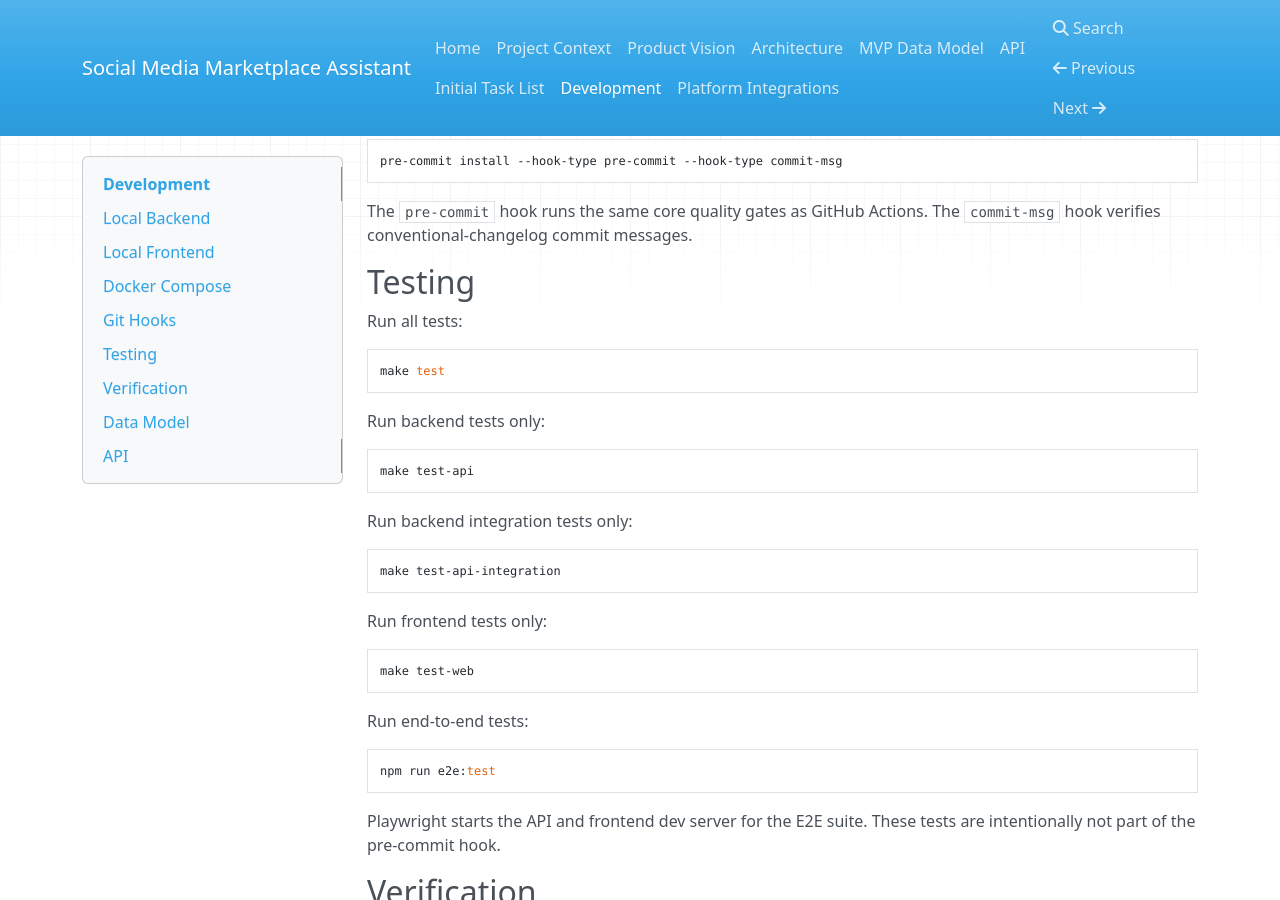
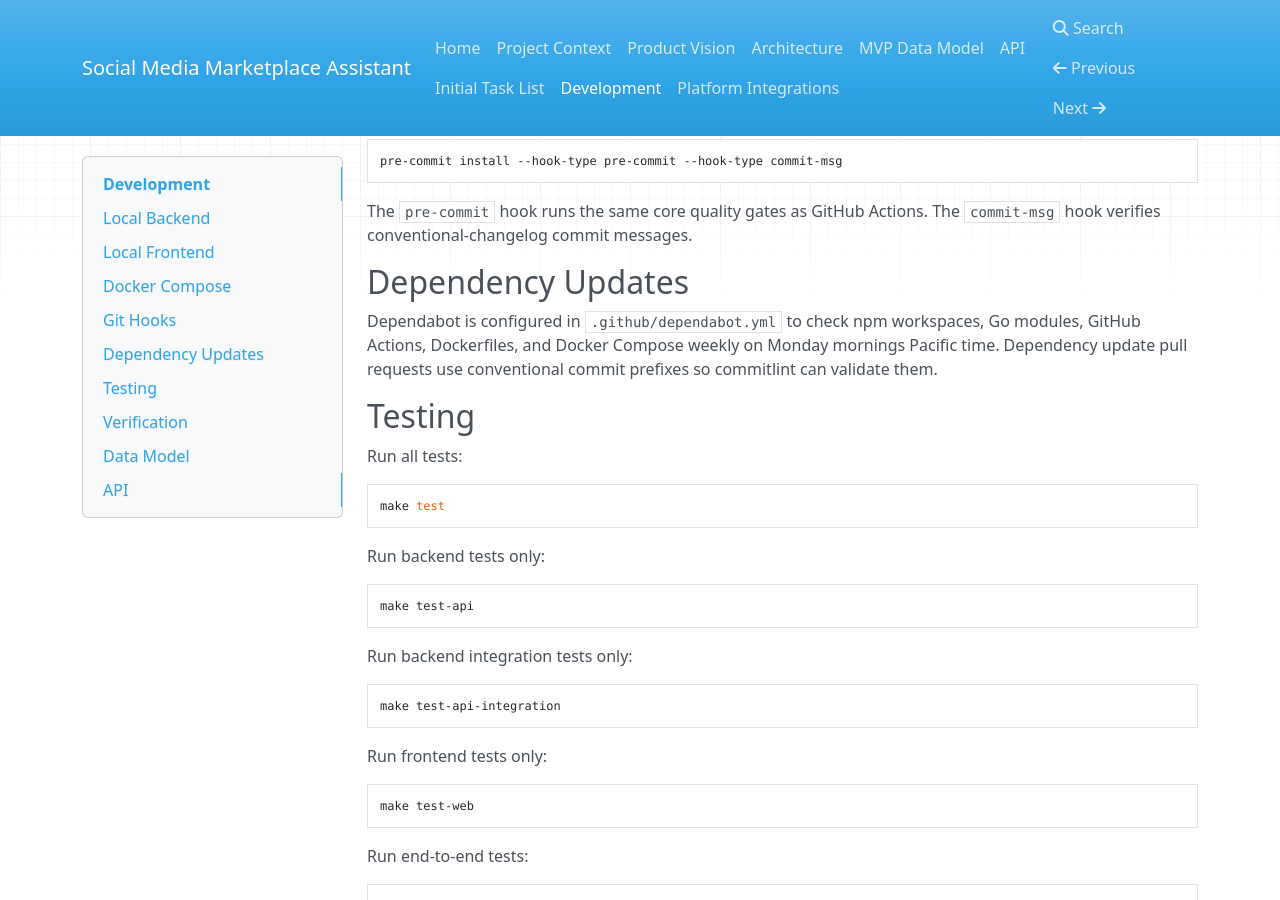
Before and after one commit to solthoth/social-media-marketplace-assistant, an MkDocs documentation site: the page built from docs/development.md, in a window 1280 px wide and 900 px high, scrolled down 1513 px. Built offline with MkDocs 1.6.1, drawn with Linux system fonts in a browser that asks for light colours; nearby versions of some CDN libraries.

Commit message:
chore(deps): configure dependabot

```diff
--- a/docs/development.md
+++ b/docs/development.md
@@ -75,6 +75,10 @@ pre-commit install --hook-type pre-commit --hook-type commit-msg
 
 The `pre-commit` hook runs the same core quality gates as GitHub Actions. The `commit-msg` hook verifies conventional-changelog commit messages.
 
+## Dependency Updates
+
+Dependabot is configured in `.github/dependabot.yml` to check npm workspaces, Go modules, GitHub Actions, Dockerfiles, and Docker Compose weekly on Monday mornings Pacific time. Dependency update pull requests use conventional commit prefixes so commitlint can validate them.
+
 ## Testing
 
 Run all tests:
```
Also changed, not shown: 1 other file.
